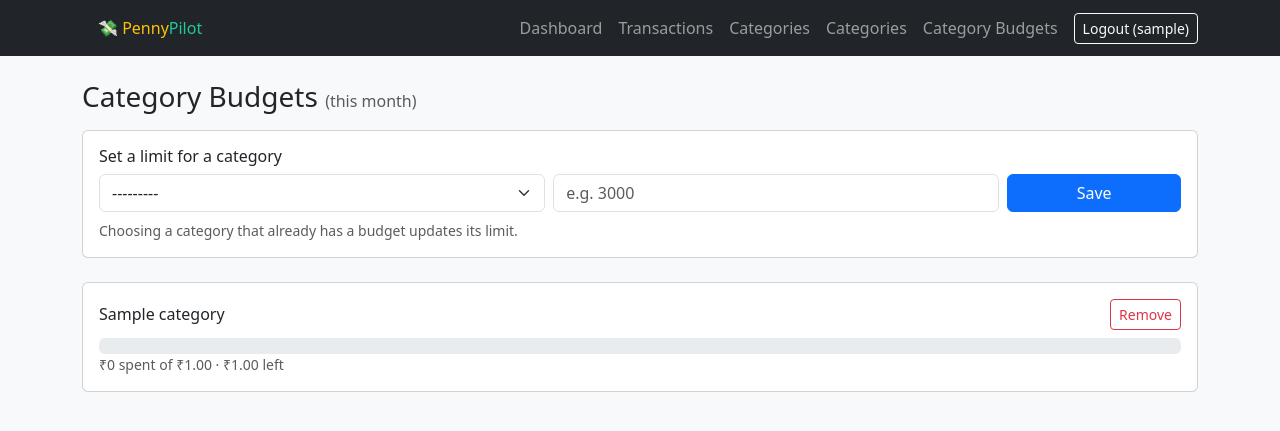
After one commit to pallaviraii/expense-tracker, a Django app: page /category-budgets/ in a window 1280 px wide. The commit adds this page. Shown: the top 431 px of the page. Run offline with Django 5.2, Linux system fonts and the light colour scheme; a user stored in the database is signed in; tables that the repository leaves empty hold one stand-in row (values such as "Sample post").

Commit message:
Add category budgets

```diff
--- /dev/null
+++ b/tracker/category_budgets.py
@@ -0,0 +1,73 @@
+from datetime import date
+from django import forms
+from django.contrib import messages
+from django.contrib.auth.decorators import login_required
+from django.db.models import Sum
+from django.shortcuts import render, redirect, get_object_or_404
+
+from .models import Category, CategoryBudget, Transaction
+
+
+class CategoryBudgetForm(forms.ModelForm):
+    class Meta:
+        model = CategoryBudget
+        fields = ['category', 'monthly_limit']
+        widgets = {
+            'category': forms.Select(attrs={'class': 'form-select'}),
+            'monthly_limit': forms.NumberInput(attrs={'class': 'form-control',
+                                                      'placeholder': 'e.g. 3000'}),
+        }
+
+    def __init__(self, *args, user=None, **kwargs):
+        super().__init__(*args, **kwargs)
+        if user:
+            self.fields['category'].queryset = Category.objects.filter(user=user)
+
+
+@login_required
+def category_budgets(request):
+    if request.method == 'POST':
+        form = CategoryBudgetForm(request.POST, user=request.user)
+        if form.is_valid():
+            # add a new budget, or update it if this category already has one
+            CategoryBudget.objects.update_or_create(
+                user=request.user,
+                category=form.cleaned_data['category'],
+                defaults={'monthly_limit': form.cleaned_data['monthly_limit']},
+            )
+            messages.success(request, 'Category budget saved.')
+            return redirect('category_budgets')
+    else:
+        form = CategoryBudgetForm(user=request.user)
+
+    today = date.today()
+    rows = []
+    budgets = CategoryBudget.objects.filter(user=request.user).select_related('category')
+    for b in budgets:
+        spent = Transaction.objects.filter(
+            user=request.user, type='expense', category=b.category,
+            date__year=today.year, date__month=today.month,
+        ).aggregate(t=Sum('amount'))['t'] or 0
+        percent = int(spent / b.monthly_limit * 100) if b.monthly_limit else 0
+        rows.append({
+            'id': b.pk,
+            'name': b.category.name,
+            'limit': b.monthly_limit,
+            'spent': spent,
+            'left': b.monthly_limit - spent,
+            'over_by': spent - b.monthly_limit,
+            'percent': percent,
+            'bar': min(percent, 100),
+            'over': spent > b.monthly_limit,
+        })
+
+    return render(request, 'tracker/category_budgets.html', {'form': form, 'rows': rows})
+
+
+@login_required
+def category_budget_delete(request, pk):
+    obj = get_object_or_404(CategoryBudget, pk=pk, user=request.user)
+    if request.method == 'POST':
+        obj.delete()
+        messages.success(request, 'Category budget removed.')
+    return redirect('category_budgets')
--- a/tracker/models.py
+++ b/tracker/models.py
@@ -1,5 +1,4 @@
 from django.db import models
-
 from django.contrib.auth.models import User
 
 
@@ -9,7 +8,6 @@ class Category(models.Model):
 
     def __str__(self):
         return self.name
-
 
 class Transaction(models.Model):
     TYPE_CHOICES = [
@@ -29,3 +27,21 @@ class Transaction(models.Model):
 
     def __str__(self):
         return f"{self.type} - {self.amount}"
+
+class Budget(models.Model):
+    user = models.OneToOneField(User, on_delete=models.CASCADE)
+    monthly_limit = models.DecimalField(max_digits=10, decimal_places=2)
+
+    def __str__(self):
+        return f"{self.user.username} - {self.monthly_limit}"
+
+class CategoryBudget(models.Model):
+    user = models.ForeignKey(User, on_delete=models.CASCADE)
+    category = models.ForeignKey(Category, on_delete=models.CASCADE)
+    monthly_limit = models.DecimalField(max_digits=10, decimal_places=2)
+
+    class Meta:
+        unique_together = ('user', 'category')
+
+    def __str__(self):
+        return f"{self.category.name} - {self.monthly_limit}"
--- a/tracker/templates/base.html
+++ b/tracker/templates/base.html
@@ -9,13 +9,15 @@
 <body class="bg-light">
 <nav class="navbar navbar-expand navbar-dark bg-dark mb-4">
     <div class="container">
-        <a class="navbar-brand fw-bold" href="{% url 'dashboard' %}">💰 PennyPilot</a>
+        <a class="navbar-brand fw-bold" href="{% url 'dashboard' %}"></a>
         <span style="color:#ffc107;">💸 Penny</span> <span style="color:#20c997;">Pilot</span>
         <div class="navbar-nav ms-auto align-items-center">
             {% if user.is_authenticated %}
                 <a class="nav-link" href="{% url 'dashboard' %}">Dashboard</a>
                 <a class="nav-link" href="{% url 'transaction_list' %}">Transactions</a>
                 <a class="nav-link" href="{% url 'category_list' %}">Categories</a>
+                <a class="nav-link" href="{% url 'category_list' %}">Categories</a>
+                <a class="nav-link" href="{% url 'category_budgets' %}">Category Budgets</a>
                 <form method="post" action="{% url 'logout' %}" class="d-inline">
                     {% csrf_token %}
                     <button class="btn btn-sm btn-outline-light ms-2">Logout ({{ user.username }})</button>
--- /dev/null
+++ b/tracker/templates/tracker/category_budgets.html
@@ -0,0 +1,44 @@
+{% extends 'base.html' %}
+{% block content %}
+<h3 class="mb-3">Category Budgets <small class="text-muted fs-6">(this month)</small></h3>
+
+<div class="card p-3 mb-4">
+  <h6>Set a limit for a category</h6>
+  <form method="post" class="row g-2">
+    {% csrf_token %}
+    <div class="col-md-5">{{ form.category }}</div>
+    <div class="col-md-5">{{ form.monthly_limit }}</div>
+    <div class="col-md-2"><button class="btn btn-primary w-100">Save</button></div>
+  </form>
+  <small class="text-muted mt-2">Choosing a category that already has a budget updates its limit.</small>
+</div>
+
+{% for r in rows %}
+<div class="card p-3 mb-3">
+  <div class="d-flex justify-content-between align-items-center mb-2">
+    <h6 class="mb-0">{{ r.name }}</h6>
+    <form method="post" action="{% url 'category_budget_delete' r.id %}">
+      {% csrf_token %}
+      <button class="btn btn-sm btn-outline-danger">Remove</button>
+    </form>
+  </div>
+
+  {% if r.over %}
+    <div class="alert alert-danger py-2">⚠️ Over budget by ₹{{ r.over_by }}!</div>
+  {% elif r.percent >= 80 %}
+    <div class="alert alert-warning py-2">Careful! {{ r.percent }}% of your {{ r.name }} budget is used.</div>
+  {% endif %}
+
+  <div class="progress">
+    <div class="progress-bar {% if r.over %}bg-danger{% elif r.percent >= 80 %}bg-warning{% else %}bg-success{% endif %}"
+         style="width: {{ r.bar }}%">{{ r.percent }}%</div>
+  </div>
+  <small class="text-muted">
+    ₹{{ r.spent }} spent of ₹{{ r.limit }}
+    {% if not r.over %}· ₹{{ r.left }} left{% endif %}
+  </small>
+</div>
+{% empty %}
+<p class="text-muted">No category budgets yet. Add one above.</p>
+{% endfor %}
+{% endblock %}
--- a/tracker/urls.py
+++ b/tracker/urls.py
@@ -1,5 +1,6 @@
 from django.urls import path
 from . import views
+from . import category_budgets as cb
 
 urlpatterns = [
     path('', views.dashboard, name='dashboard'),
@@ -10,4 +11,7 @@ urlpatterns = [
     path('transactions/<int:pk>/delete/', views.transaction_delete, name='transaction_delete'),
     path('categories/', views.category_list, name='category_list'),
     path('categories/<int:pk>/delete/', views.category_delete, name='category_delete'),
+    path('budget/', views.set_budget, name='set_budget'),
+    path('category-budgets/', cb.category_budgets, name='category_budgets'),
+    path('category-budgets/<int:pk>/delete/', cb.category_budget_delete, name='category_budget_delete'),
 ]
```
Also changed, not shown: tracker/forms.py (+8 -1 lines), tracker/insights.py (added, +83 -0 lines), tracker/templates/tracker/budget_form.html (added, +16 -0 lines), tracker/templates/tracker/dashboard.html (+27 -0 lines), tracker/views.py (+46 -3 lines), tracker/migrations/0002_budget.py (added), tracker/migrations/0003_categorybudget.py (added).
